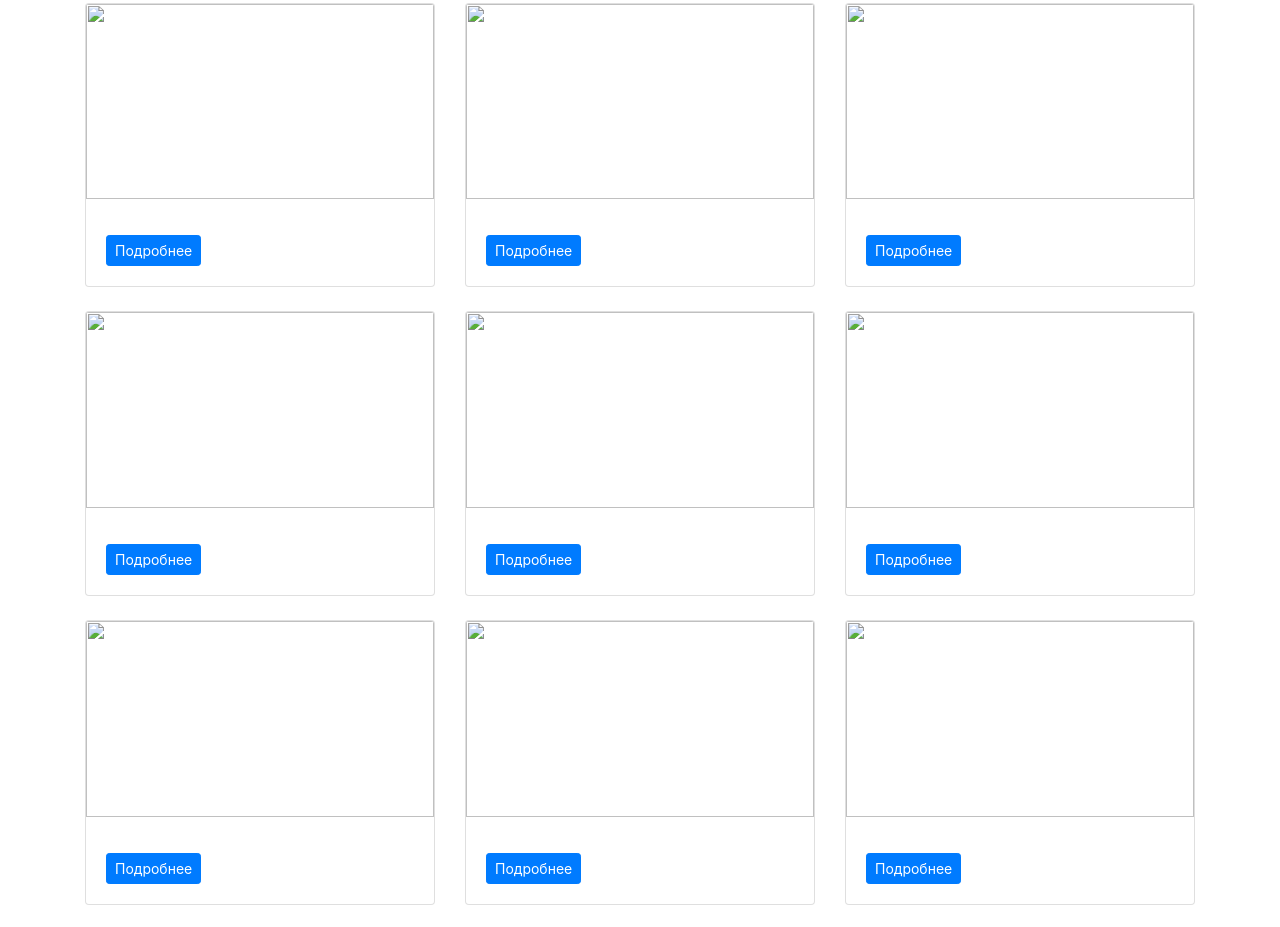
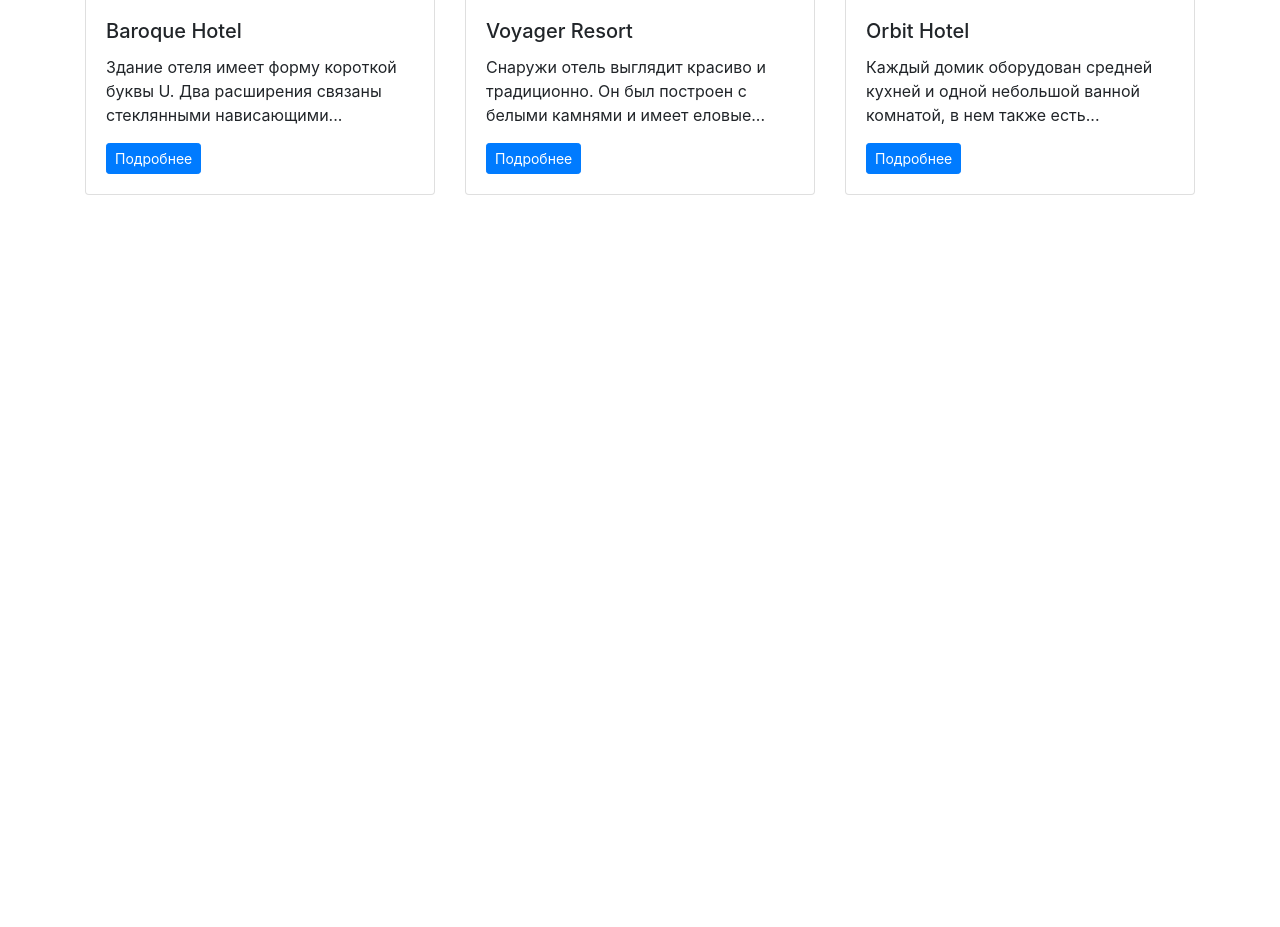
Before and after one commit to temo4kin/Flask, a Flask app: page / in a window 1280 px wide. Shown: the part 1128-2055 px from the top of the page. After the commit the page ends 1323 px from the top, so only its background shows below. Run offline with Flask 2, Linux system fonts and the light colour scheme; some libraries are stand-ins or nearby versions.

Commit message:
Обновление главной страницы сайта (случайный список туров)

```diff
--- a/app.py
+++ b/app.py
@@ -1,11 +1,23 @@
 import data
+import random
 from flask import Flask, render_template
 
 app = Flask(__name__)
 
+
+tours_number = []
+
+for i in range(6):
+    a = random.randint(1, 16)
+    if tours_number.count(a) > 1:
+        a = random.randint(1, 16)
+    tours_number.append(a)
+
+print (tours_number)
+
 @app.route('/')
 def index():
-    index_page = render_template("index.html", title=data.title, subtitle=data.subtitle, description=data.description, departures=data.departures, tours=data.tours)
+    index_page = render_template("index.html", title=data.title, subtitle=data.subtitle, description=data.description, departures=data.departures, tours=data.tours, tours_number=tours_number)
     return index_page
 
 @app.route('/departure/')
--- a/templates/index.html
+++ b/templates/index.html
@@ -44,85 +44,20 @@
     </section>
     <!-- CARDS -->
     <div class="row mt-5">
-      {% for tour in tours %}
+      {% for i in tours_number %}
       <div class="col-4">
         <div class="card mb-4">
           <div class="embed-responsive embed-responsive-16by9">
-             <img class="card-img-top embed-responsive-item" src="{{ tour.picture }}" alt="" />
+             <img class="card-img-top embed-responsive-item" src="{{ tours[i].picture }}" alt="" />
           </div>
           <div class="card-body">
-            <h2 class="h5 card-title">{{ tour.title }}</h2>
-            <p class="card-text">{{ tour.description }}</p>
+            <h2 class="h5 card-title">{{ tours[i].title }}</h2>
+            <p class="card-text">{{ tours[i].description|truncate(100) }}</p>
             <a href="#" class="btn btn-sm btn-primary">Подробнее</a>
           </div>
         </div>
       </div>
       {% endfor %}
-
-      <div class="col-4">
-        <div class="card mb-4">
-          <div class="embed-responsive embed-responsive-16by9">
-             <img class="card-img-top embed-responsive-item" src="https://place-hold.it/300x200" alt="" />
-          </div>
-          <div class="card-body">
-            <h2 class="h5 card-title">Hotel title</h2>
-            <p class="card-text">Some quick example text to build on the card title and make up the bulk of the card's content.</p>
-            <a href="#" class="btn btn-sm btn-primary">Подробнее</a>
-          </div>
-        </div>
-      </div>
-
-      <div class="col-4">
-        <div class="card mb-4">
-          <div class="embed-responsive embed-responsive-16by9">
-             <img class="card-img-top embed-responsive-item" src="https://place-hold.it/300x200" alt="" />
-          </div>
-          <div class="card-body">
-            <h2 class="h5 card-title">Hotel title</h2>
-            <p class="card-text">Some quick example text to build on the card title and make up the bulk of the card's content.</p>
-            <a href="#" class="btn btn-sm btn-primary">Подробнее</a>
-          </div>
-        </div>
-      </div>
-
-      <div class="col-4">
-        <div class="card mb-4">
-          <div class="embed-responsive embed-responsive-16by9">
-             <img class="card-img-top embed-responsive-item" src="https://place-hold.it/300x200" alt="" />
-          </div>
-          <div class="card-body">
-            <h2 class="h5 card-title">Hotel title</h2>
-            <p class="card-text">Some quick example text to build on the card title and make up the bulk of the card's content.</p>
-            <a href="#" class="btn btn-sm btn-primary">Подробнее</a>
-          </div>
-        </div>
-      </div>
-
-      <div class="col-4">
-        <div class="card mb-4">
-          <div class="embed-responsive embed-responsive-16by9">
-             <img class="card-img-top embed-responsive-item" src="https://place-hold.it/300x200" alt="" />
-          </div>
-          <div class="card-body">
-            <h2 class="h5 card-title">Hotel title</h2>
-            <p class="card-text">Some quick example text to build on the card title and make up the bulk of the card's content.</p>
-            <a href="#" class="btn btn-sm btn-primary">Подробнее</a>
-          </div>
-        </div>
-      </div>
-
-      <div class="col-4">
-        <div class="card mb-4">
-          <div class="embed-responsive embed-responsive-16by9">
-             <img class="card-img-top embed-responsive-item" src="https://place-hold.it/300x200" alt="" />
-          </div>
-          <div class="card-body">
-            <h2 class="h5 card-title">Hotel title</h2>
-            <p class="card-text">Some quick example text to build on the card title and make up the bulk of the card's content.</p>
-            <a href="#" class="btn btn-sm btn-primary">Подробнее</a>
-          </div>
-        </div>
-      </div>
     </div>
   </main>
   <script src="https://code.jquery.com/jquery-3.2.1.slim.min.js" integrity="sha384-KJ3o2DKtIkvYIK3UENzmM7KCkRr/rE9/Qpg6aAZGJwFDMVNA/GpGFF93hXpG5KkN" crossorigin="anonymous"></script>
--- a/templates/tour.html
+++ b/templates/tour.html
@@ -44,6 +44,7 @@
       <img src="https://images.unsplash.com/photo-1551882547-ff40c63fe5fa?ixlib=rb-1.2.1&ixid=eyJhcHBfaWQiOjEyMDd9&auto=format&fit=crop&w=800&q=60" class="w-75" alt="">
       <p class="my-4 w-75">It is beautiful to travel to Iceland in summer and being able to get a swim in the sea and dive in the cold, light-filled waters is a true treasure. It is a pleasure to make camp in the beautiful countryside, go hiking, ski in summer, have a backpacking vacation where you go in big groups, drink lots of beer and love to hear stories from your friends. If you're interested, make sure to book a trip from the "green" tour operator Beggars Guide Tours!</p>
       <a href="#" class="btn btn-success btn-lg">Купить тур за 42 700</a>
+      {% endfor %}
     </section>
   </main>
   <script src="https://code.jquery.com/jquery-3.2.1.slim.min.js" integrity="sha384-KJ3o2DKtIkvYIK3UENzmM7KCkRr/rE9/Qpg6aAZGJwFDMVNA/GpGFF93hXpG5KkN" crossorigin="anonymous"></script>
```
